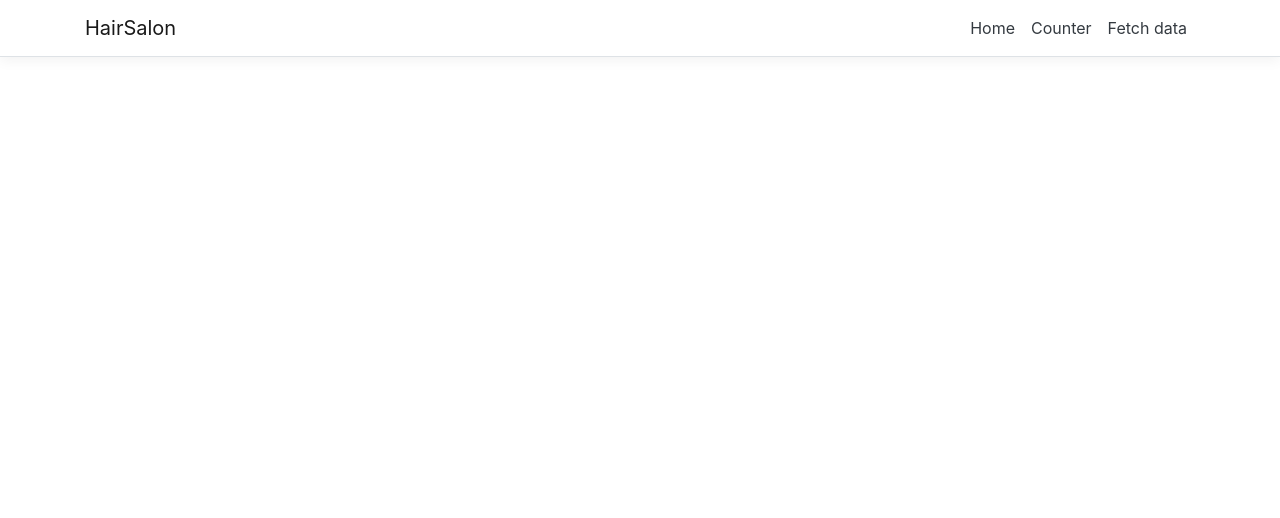
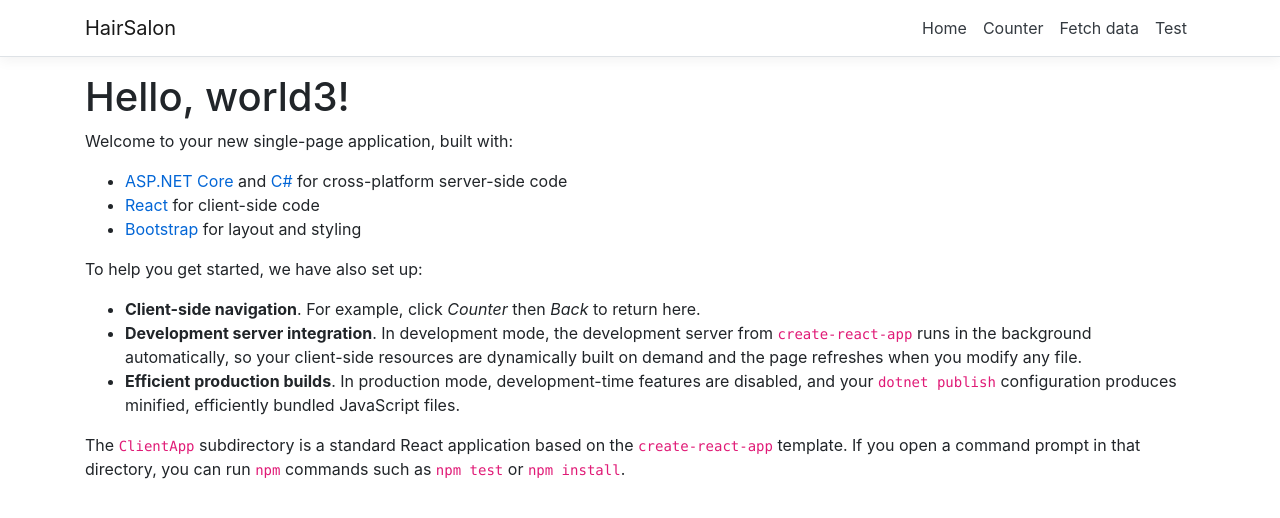
Before and after one commit to aleks3mrdza/HairSalon, a React (Create React App) app in the folder HairSalon/HairSalon/ClientApp/: page /test in a window 1280 px wide. Shown: the top 518 px of the page. Built offline with nearby package versions, Linux system fonts and the light colour scheme.

Commit message:
Add test menu item

```diff
--- a/HairSalon/HairSalon/ClientApp/src/App.js
+++ b/HairSalon/HairSalon/ClientApp/src/App.js
@@ -4,6 +4,7 @@
 import { Home } from './components/Home';
 import { FetchData } from './components/FetchData';
 import { Counter } from './components/Counter';
+import { Test } from './components/Test';
 
 import './custom.css'
 
@@ -15,7 +16,8 @@
       <Layout>
         <Route exact path='/' component={Home} />
         <Route path='/counter' component={Counter} />
-        <Route path='/fetch-data' component={FetchData} />
+            <Route path='/fetch-data' component={FetchData} />
+            <Route path='/test' component={Test} />
       </Layout>
     );
   }
--- a/HairSalon/HairSalon/ClientApp/src/components/NavMenu.js
+++ b/HairSalon/HairSalon/ClientApp/src/components/NavMenu.js
@@ -1,3 +1,5 @@
+
+
 import React, { Component } from 'react';
 import { Collapse, Container, Navbar, NavbarBrand, NavbarToggler, NavItem, NavLink } from 'reactstrap';
 import { Link } from 'react-router-dom';
@@ -38,7 +40,11 @@
                 </NavItem>
                 <NavItem>
                   <NavLink tag={Link} className="text-dark" to="/fetch-data">Fetch data</NavLink>
-                </NavItem>
+                   </NavItem>
+
+                        <NavItem>
+                        <NavLink tag={Link} className="text-dark" to="/test">Test</NavLink>
+                        </NavItem>
               </ul>
             </Collapse>
           </Container>
--- /dev/null
+++ b/HairSalon/HairSalon/ClientApp/src/components/Test.js
@@ -0,0 +1,26 @@
+import React, { Component } from 'react';
+
+export class Test extends Component {
+    static displayName = Test.name;
+
+    render() {
+        return (
+            <div>
+                <h1>Hello, world3!</h1>
+                <p>Welcome to your new single-page application, built with:</p>
+                <ul>
+                    <li><a href='https://get.asp.net/'>ASP.NET Core</a> and <a href='https://msdn.microsoft.com/en-us/library/67ef8sbd.aspx'>C#</a> for cross-platform server-side code</li>
+                    <li><a href='https://facebook.github.io/react/'>React</a> for client-side code</li>
+                    <li><a href='http://getbootstrap.com/'>Bootstrap</a> for layout and styling</li>
+                </ul>
+                <p>To help you get started, we have also set up:</p>
+                <ul>
+                    <li><strong>Client-side navigation</strong>. For example, click <em>Counter</em> then <em>Back</em> to return here.</li>
+                    <li><strong>Development server integration</strong>. In development mode, the development server from <code>create-react-app</code> runs in the background automatically, so your client-side resources are dynamically built on demand and the page refreshes when you modify any file.</li>
+                    <li><strong>Efficient production builds</strong>. In production mode, development-time features are disabled, and your <code>dotnet publish</code> configuration produces minified, efficiently bundled JavaScript files.</li>
+                </ul>
+                <p>The <code>ClientApp</code> subdirectory is a standard React application based on the <code>create-react-app</code> template. If you open a command prompt in that directory, you can run <code>npm</code> commands such as <code>npm test</code> or <code>npm install</code>.</p>
+            </div>
+        );
+    }
+}
```
